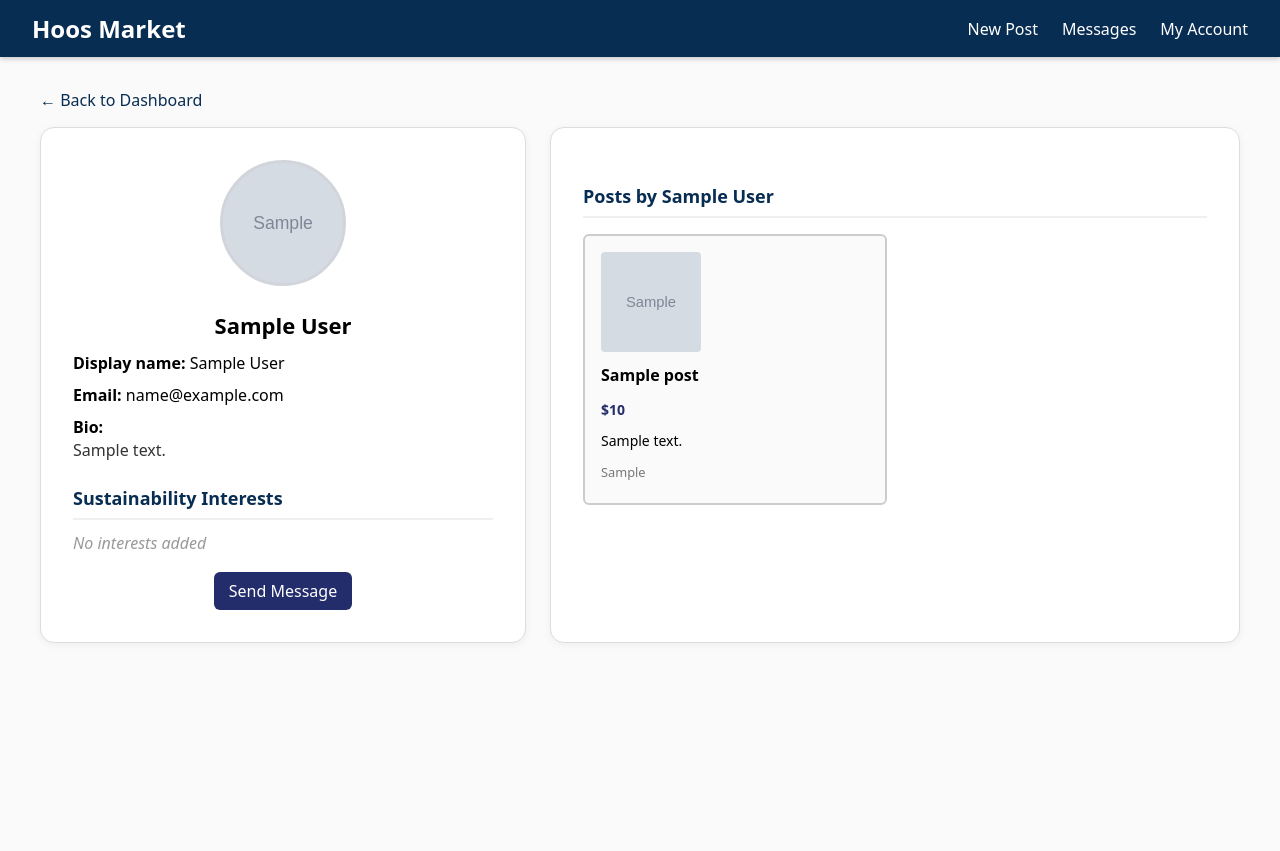
After one commit to ahmerhm/HoosMarket, a Django app: template templates/account/user_profile.html in a window 1280 px wide. The commit adds this page. Run offline with Django 3.2, Linux system fonts and the light colour scheme; tables that the repository leaves empty hold one stand-in row (values such as "Sample post"); the template is opened without the code that fills it: values that come from a table or form of the project are taken from there, most other values are stand-ins (such as "Sample title", 1, 10 or a date in 2020); grey boxes marked "Sample" are stand-in pictures.

Commit message:
added a user profile from where you can see the other person's profile page with posts displayed

```diff
--- a/app/urls.py
+++ b/app/urls.py
@@ -43,6 +43,7 @@ urlpatterns = [
     path("dashboard/", views.dashboard, name="dashboard"),
     path("setup/", views.onboarding, name="onboarding"),
     path("myaccount/", views.profile, name="profile"),
+    path("user/<int:user_id>/", views.user_profile, name="user_profile"),
     path("messages/", include(("messaging.urls", "messaging"), namespace="messaging")),
     path("newpost/", views.new_post, name="newpost"),
     path("delete-account/", views.delete_account, name="delete_account"),
--- /dev/null
+++ b/templates/account/user_profile.html
@@ -0,0 +1,343 @@
+{% load static %}
+<!DOCTYPE html>
+<html lang="en">
+<head>
+  <meta charset="UTF-8">
+  <title>{{ viewed_profile.display_name }}'s Profile</title>
+  <style>
+    :root { --ink:#082d52; }
+
+    body {
+      font-family: system-ui, sans-serif;
+      background:#fafafa;
+      margin:0;
+    }
+
+    nav {
+      display: flex;
+      align-items: center;
+      justify-content: space-between;
+      background-color: #082d52;
+      color: white;
+      padding: 0.75rem 2rem;
+      box-shadow: 0 2px 5px rgba(0,0,0,0.2);
+    }
+
+    .site-name {
+      font-size: 1.5rem;
+      font-weight: bold;
+    }
+
+    .site-name a { color:white; text-decoration:none; }
+    .site-name a:hover { color:#29b1f0; }
+
+    .nav-links { display:flex; gap:1.5rem; }
+    .nav-links a { color:white; text-decoration:none; }
+
+    .page-container {
+      display:flex;
+      flex-direction:column;
+      justify-content:flex-start;
+      align-items:center;
+      min-height:calc(100vh - 70px);
+      padding:32px 16px;
+    }
+
+    .content-wrapper {
+      display:flex;
+      gap:24px;
+      width:100%;
+      max-width:1200px;
+    }
+
+    .profile-section {
+      background:white;
+      border:1px solid #ddd;
+      border-radius:14px;
+      padding:32px;
+      width:420px;
+      flex-shrink:0;
+      box-shadow:0 2px 8px rgba(0,0,0,.05);
+      text-align:left;
+      height:fit-content;
+    }
+
+    .back-link {
+      display: inline-block;
+      margin-bottom: 16px;
+      color: var(--ink);
+      text-decoration: none;
+      font-weight: 500;
+      width:100%;
+      max-width:1200px;
+    }
+
+    .back-link:hover {
+      color: #29b1f0;
+    }
+
+    h1 {
+      text-align:center;
+      font-size:22px;
+      margin-bottom:12px;
+    }
+
+    h2 {
+      font-size: 18px;
+      margin-top: 24px;
+      margin-bottom: 12px;
+      color: var(--ink);
+      border-bottom: 2px solid #f0f0f0;
+      padding-bottom: 8px;
+    }
+
+    p { margin:10px 0; }
+
+    .avatar-display {
+      display:flex;
+      justify-content:center;
+      margin-bottom:24px;
+    }
+
+    .avatar-preview {
+      width:120px;
+      height:120px;
+      border-radius:50%;
+      border:3px solid #d1d5db;
+      background:#e5e7eb;
+      background-size:cover;
+      background-position:center;
+      display:flex;
+      align-items:center;
+      justify-content:center;
+    }
+
+    .btn {
+      padding:.5rem .9rem;
+      border:1px solid var(--ink);
+      border-radius:6px;
+      cursor:pointer;
+      background:white;
+      text-decoration:none;
+      display:inline-block;
+    }
+
+    .btn:hover {
+      background:#f5f5f5;
+    }
+
+    .btn.primary {
+      background:#232d6b;
+      color:#fff;
+      border:none;
+    }
+
+    .btn.primary:hover {
+      background:#1a2150;
+    }
+
+    .btn-row {
+      display:flex;
+      gap:.6rem;
+      justify-content:center;
+      margin-top:18px;
+    }
+
+    .muted {
+      color:#999;
+      font-style:italic;
+    }
+
+    .bio-text {
+      margin:0;
+      padding:0;
+      white-space:pre-wrap;
+      line-height:1.5;
+      color:#333;
+    }
+
+    .interests-list {
+      list-style: none;
+      padding: 0;
+      margin: 10px 0;
+    }
+
+    .interests-list li {
+      padding: 6px 0;
+      color: #333;
+    }
+
+    .posts-section {
+      background:white;
+      border:1px solid #ddd;
+      border-radius:14px;
+      padding:32px;
+      flex:1;
+      min-width:0;
+      box-shadow:0 2px 8px rgba(0,0,0,.05);
+    }
+
+    @media (max-width: 1024px) {
+      .content-wrapper {
+        flex-direction:column;
+      }
+      .profile-section {
+        width:100%;
+      }
+    }
+
+    .posts-grid {
+      display: grid;
+      grid-template-columns: repeat(auto-fill, minmax(250px, 1fr));
+      gap: 1rem;
+      margin-top: 16px;
+    }
+
+    .post {
+      border: 2px solid #ccc;
+      padding: 1rem;
+      border-radius: 6px;
+      background: #fafafa;
+      display: flex;
+      flex-direction: column;
+    }
+
+    .post h3 {
+      margin: 0 0 0.5rem 0;
+      font-size: 16px;
+    }
+
+    .post p {
+      margin: 6px 0;
+      font-size: 14px;
+    }
+
+    .post-price {
+      font-weight: bold;
+      color: #232d6b;
+      font-size: 18px;
+      margin: 0 0 0.75rem 0;
+    }
+
+    .post-category {
+      font-size: 0.8rem;
+      color: #777777;
+      font-weight: 300;
+    }
+
+    .post-images {
+      display: flex;
+      gap: 8px;
+      margin-bottom: 0.75rem;
+      flex-wrap: wrap;
+    }
+
+    .post-images img {
+      width: 100px;
+      height: 100px;
+      object-fit: cover;
+      border-radius: 4px;
+    }
+
+    .no-posts {
+      text-align: center;
+      padding: 24px;
+      color: #999;
+      font-style: italic;
+    }
+  </style>
+</head>
+
+<body>
+
+<nav>
+  <div class="site-name"><a href="/">Hoos Market</a></div>
+  <div class="nav-links">
+    <a href="{% url 'newpost' %}">New Post</a>
+    <a href="{% url 'messaging:inbox' %}">Messages</a>
+    <a href="/myaccount/">My Account</a>
+    {% if user.is_staff %}
+      <a href="{% url 'admin_dashboard' %}">Review content</a>
+    {% endif %}
+  </div>
+</nav>
+
+<div class="page-container">
+  <a href="{% url 'dashboard' %}" class="back-link">← Back to Dashboard</a>
+
+  <div class="content-wrapper">
+    <div class="profile-section">
+    <div class="avatar-display">
+        <div class="avatar-preview"
+             {% if viewed_profile.avatar %}
+               style="background-image:url('{{ viewed_profile.avatar.url }}')"
+             {% endif %}>
+          {% if not viewed_profile.avatar %}
+            <span style="font-size:3rem;opacity:.5;">📷</span>
+          {% endif %}
+        </div>
+      </div>
+
+      <h1>{{ viewed_profile.display_name }}</h1>
+
+      <p><strong>Display name:</strong> {{ viewed_profile.display_name }}</p>
+      <p><strong>Email:</strong> {{ viewed_user.email }}</p>
+
+      <div>
+        <strong>Bio:</strong>
+        <p class="bio-text">{% if viewed_profile.bio %}{{ viewed_profile.bio }}{% else %}<span class="muted">No bio added</span>{% endif %}</p>
+      </div>
+
+      <div>
+        <h2>Sustainability Interests</h2>
+        {% if viewed_profile.sustainability_interests %}
+        <ul class="interests-list">
+          {% for key, label in SUSTAINABILITY_CHOICES %}
+            {% if key in viewed_profile.sustainability_interests %}
+            <li>{{ label }}</li>
+            {% endif %}
+          {% endfor %}
+        </ul>
+        {% else %}
+          <span class="muted">No interests added</span>
+        {% endif %}
+      </div>
+
+      <div class="btn-row">
+        <a href="{% url 'messaging:compose' viewed_user.id %}" class="btn primary">Send Message</a>
+      </div>
+      </div>
+
+      <div class="posts-section">
+        <h2>Posts by {{ viewed_profile.display_name }}</h2>
+
+        {% if posts %}
+        <div class="posts-grid">
+          {% for post in posts %}
+          <div class="post">
+            {% if post.images.all %}
+              <div class="post-images">
+                {% for img in post.images.all %}
+                  <img src="{{ img.image.url }}"
+                    alt="Post image"
+                    style="width:100px; height:100px; object-fit:cover; border-radius:4px;">
+                {% endfor %}
+              </div>
+            {% endif %}
+
+            <h3>{{ post.title }}</h3>
+            <p class="post-price">${{ post.price }}</p>
+            <p>{{ post.description }}</p>
+            <p><span class="post-category">{{ post.get_category_display }}</span></p>
+          </div>
+          {% endfor %}
+        </div>
+      {% else %}
+        <div class="no-posts">This user hasn't posted anything yet.</div>
+      {% endif %}
+    </div>
+  </div>
+</div>
+
+</body>
+</html>
--- a/templates/dashboard.html
+++ b/templates/dashboard.html
@@ -278,6 +278,7 @@
 
         <div style="display:flex; align-items:center; margin-bottom:1rem;">
 
+            <a href="{% if post.user == request.user %}{% url 'profile' %}{% else %}{% url 'user_profile' post.user.id %}{% endif %}" style="text-decoration: none; display: flex; align-items: center; gap: 1rem;">
                 <div class="avatar"
                     {% if post.user.profile.avatar %}
                         style="background-image:url('{{ post.user.profile.avatar.url }}');"
@@ -288,8 +289,7 @@
                     {% endif %}
                 </div>
 
-            <div>
-                <h3 style="margin:0;">
+                <h3 style="margin:0; color: #082d52; cursor: pointer; transition: color 0.3s ease;">
                     {% if post.user.profile.nickname %}
                         {{ post.user.profile.nickname }}
                     {% elif post.user.get_full_name %}
@@ -298,7 +298,7 @@
                         {{ post.user.username }}
                     {% endif %}
                 </h3>
-            </div>
+            </a>
 
         </div>
 
```
Also changed, not shown: app/views.py (+22 -0 lines). Lines whose indentation alone changed are shown as unchanged.
